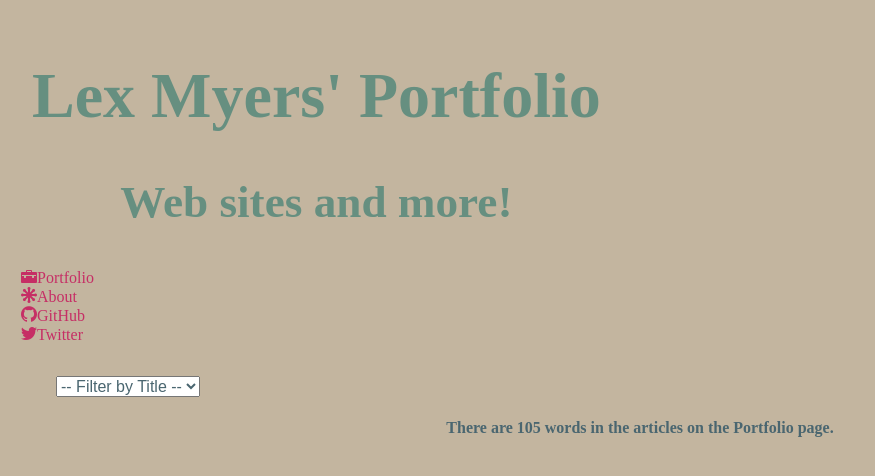
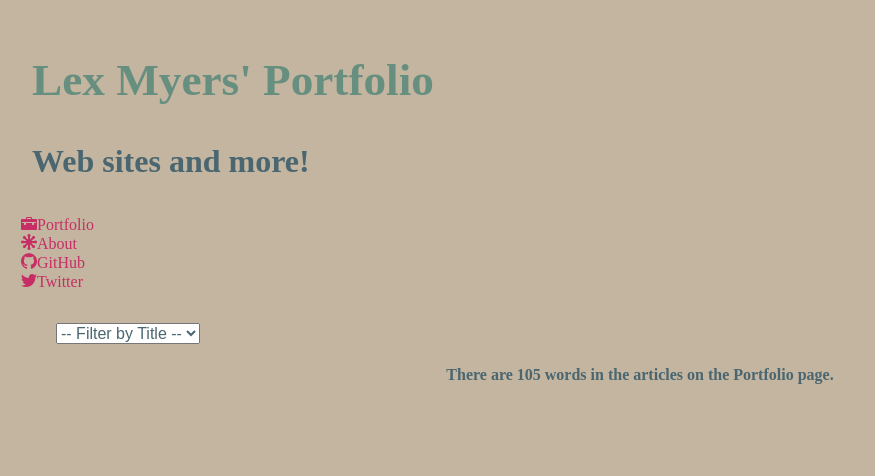
Before and after one commit to lexm/portfolio, a website: page index.html in a window 1280 px wide. Shown: the whole page, without its empty margins (0-875 px from the left). Drawn offline with Linux system fonts and the light colour scheme; files whose address does not match are found by name; a web font is replaced by a local one.

Commit message:
left justified header; made text smaller

```diff
--- a/css/layout.css
+++ b/css/layout.css
@@ -12,6 +12,10 @@
 
 .pull-right {
   float: right;
+}
+
+.uptop{
+  text-align: left;
 }
 
 nav {
--- a/index.html
+++ b/index.html
@@ -36,10 +36,8 @@
   <body>
       <header class="clearfix">
         <section class="heading-main">
-          <h1>
-            Lex Myers' Portfolio
-          </h1>
-          <h2>Web sites and more!</h2>
+          <h2 class="uptop">Lex Myers' Portfolio</h2>
+          <h3 class="uptop">Web sites and more!</h3>
         </section>
         <nav class="main-nav">
           <img src="img/menu.svg" class="icon-menu" alt="Menu">
```
